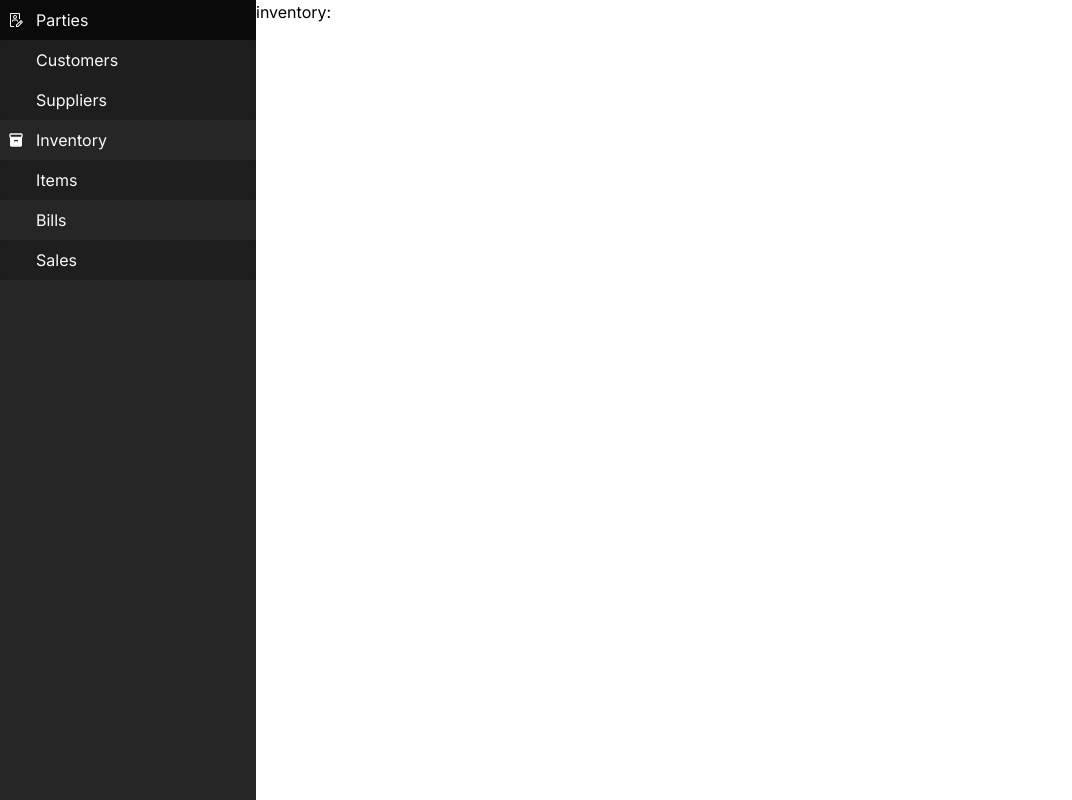
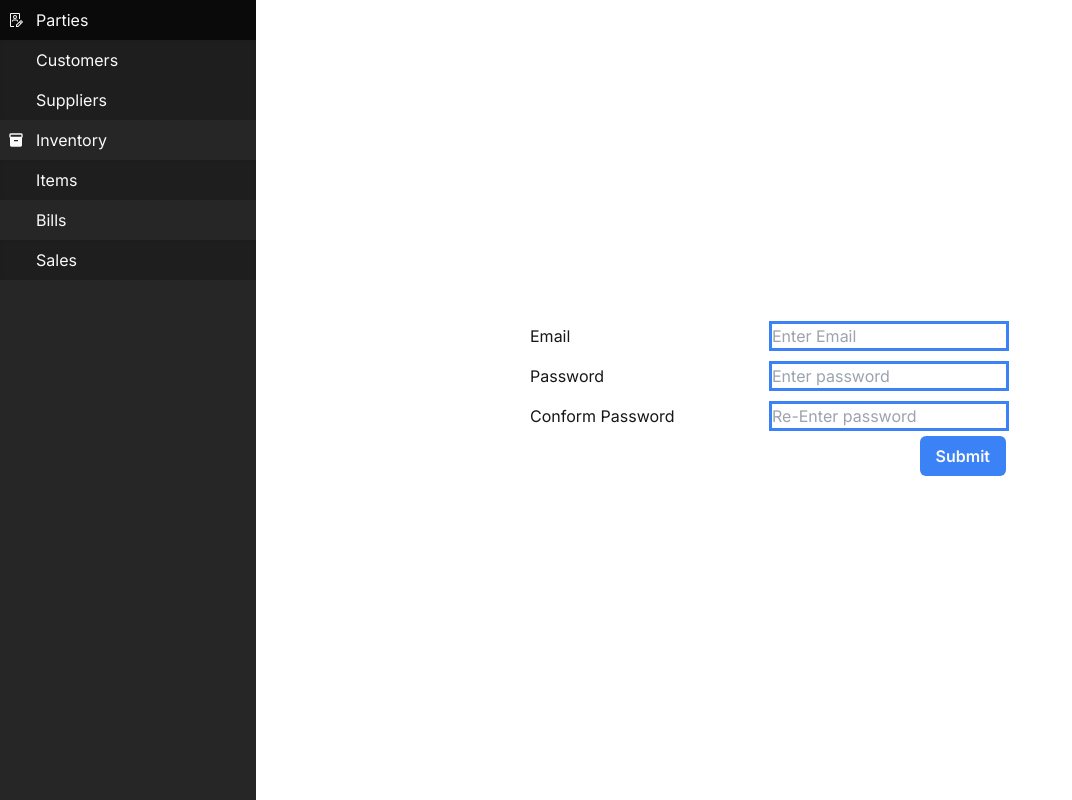
Before and after one commit to harshG775/invoice-app, a Next.js app: page /inventory/create in a window 1280 px wide. Shown: the whole page, without its empty margins (0-1072 px from the left). Built offline with nearby package versions, Linux system fonts and the light colour scheme; some icons are missing.

Commit message:
react hook form typescript

```diff
--- /dev/null
+++ b/src/app/(invoice)/inventory/create/components/Form.tsx
@@ -0,0 +1,129 @@
+"use client";
+import React, { useState } from "react";
+import { useForm,FieldValues } from "react-hook-form";
+export default function Form() {
+    const {
+        register,
+        handleSubmit,
+        formState: { isSubmitting,errors},
+        reset,
+        getValues,
+    } = useForm({
+        defaultValues: {
+            email: "",
+            password: "",
+            conformPassword: "",
+        },
+    });
+    const onHandleSubmit=async(formData:FieldValues)=>{
+        if (getValues("password") !== getValues("conformPassword")) {
+
+        }
+        // await new Promise((r)=>setTimeout(r,2000))
+        console.log(formData)
+        reset()
+    }
+    return (
+        <form
+            onSubmit={handleSubmit(onHandleSubmit)}
+            className="grid place-content-center bg-white text-neutral-900 min-h-screen"
+        >
+            <ul className="grid gap-2 [&>li]:grid [&>li]:grid-cols-2 [&>li]:gap-2 [&_input]:text-neutral-50">
+                <li>
+                    <label htmlFor="email">Email</label>
+                    <input
+                        type="email"
+                        id="email"
+                        {...register("email", {
+                            required: {
+                                value: true,
+                                message: "Email is required",
+                            },
+                            pattern: {
+                                value: /^\w+([\.-]?\w+)*@\w+([\.-]?\w+)*(\.\w{2,3})+$/,
+                                message: "Invalid Email",
+                            },
+                        })}
+                        placeholder="Enter Email"
+                        className={`${
+                            errors.email?.message
+                                ? "outline-red-500"
+                                : "outline-blue-500"
+                        } outline`}
+                    />
+                    <span className="text-red-800 text-xs">
+                        {errors.email?.message}
+                    </span>
+                </li>
+                <li>
+                    <label htmlFor="password">Password</label>
+                    <input
+                        type="text"
+                        id="password"
+                        {...register("password", {
+                            required:{
+                                value:true,
+                                message:"password is required"
+                            },
+                            minLength: {
+                                value: 6,
+                                message:
+                                    "Password must be at least 6 characters",
+                            },
+                        })}
+                        placeholder="Enter password"
+                        className={`${
+                            errors.password?.message
+                                ? "outline-red-500"
+                                : "outline-blue-500"
+                        } outline`}
+                    />
+                    <span className="text-red-800 text-xs">
+                        {errors.password?.message}
+                    </span>
+                </li>
+                <li>
+                    <label htmlFor="conformPassword">Conform Password</label>
+                    <input
+                        type="text"
+                        id="conformPassword"
+                        {...register("conformPassword", {
+                            required:{
+                                value:true,
+                                message:"password is required"
+                            },
+                            minLength: {
+                                value: 6,
+                                message:
+                                    "Conform Password must be at least 6 characters",
+                            },
+                            validate: (value) =>
+                                value === getValues("password") || "Password does not match",
+                        })}
+                        placeholder="Re-Enter password"
+                        className={`${
+                            errors.conformPassword?.message
+                                ? "outline-red-500"
+                                : "outline-blue-500"
+                        } outline`}
+                    />
+                    <span className="text-red-800 text-xs">
+                        {errors.conformPassword?.message}
+                    </span>
+                </li>
+            </ul>
+            <div className="flex justify-end">
+                <button
+                    disabled={isSubmitting}
+                    className={`${
+                        isSubmitting ? "bg-blue-500/50 cursor-not-allowed" : ""
+                    } bg-blue-500 text-neutral-50 font-semibold py-2 px-4 rounded-md
+                    `}
+                    type="submit"
+                >
+                    Submit
+                </button>
+            </div>
+        </form>
+    );
+}
--- a/src/app/(invoice)/inventory/create/page.tsx
+++ b/src/app/(invoice)/inventory/create/page.tsx
@@ -1,11 +1,13 @@
-"use client"
-import { useSearchParams } from "next/navigation";
+// "use client"
+// import { useSearchParams } from "next/navigation";
+import Form from "./components/Form";
 export default function CreateItem() {
-    const searchParams = useSearchParams();
-    const inventoryType = searchParams.get("type")
+    // const searchParams = useSearchParams();
+    // const inventoryType = searchParams.get("type")
     return (
         <div>
-            <h1>inventory:{inventoryType}</h1>
+            {/* <h1 className="mb-8">inventory:{inventoryType}</h1> */}
+            <Form/>
         </div>
     );
 }
```
